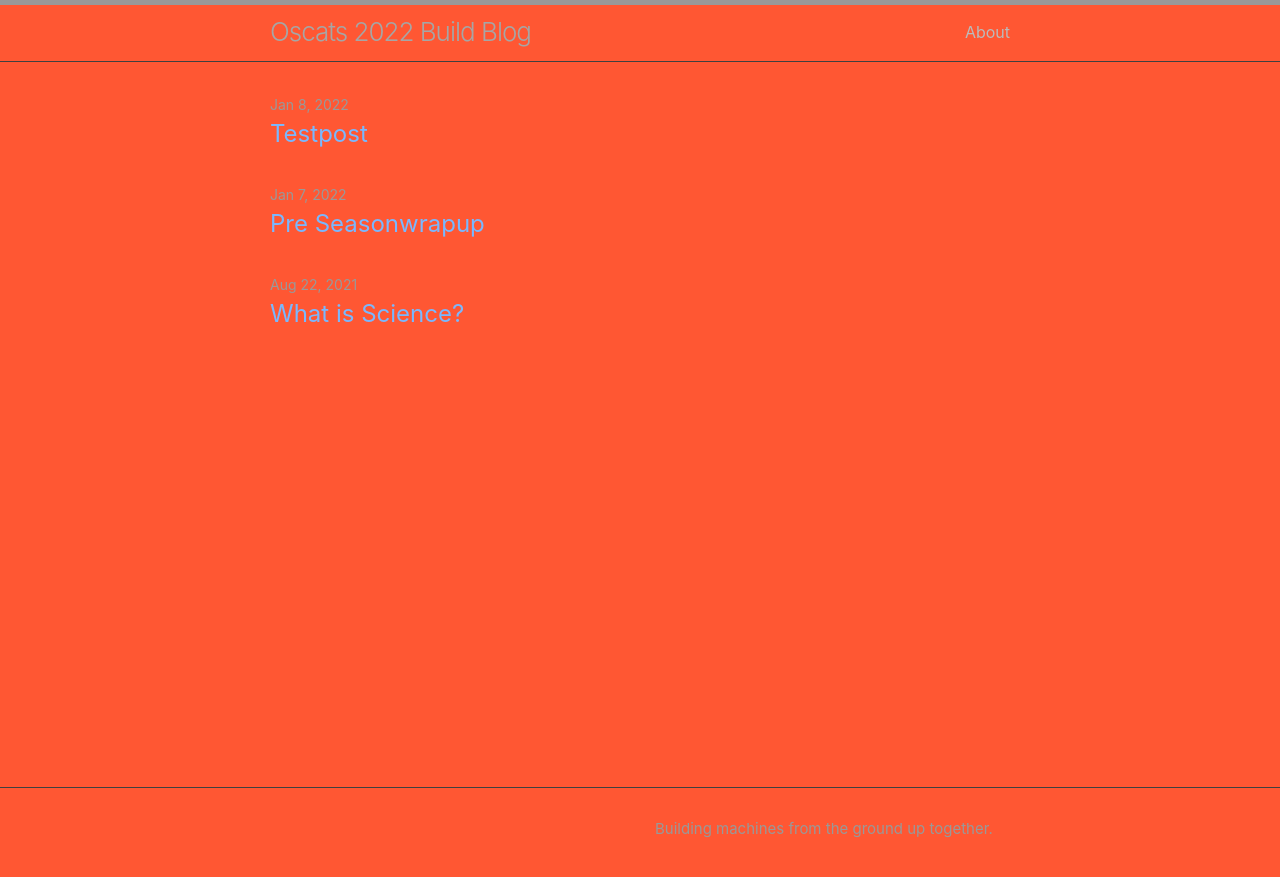
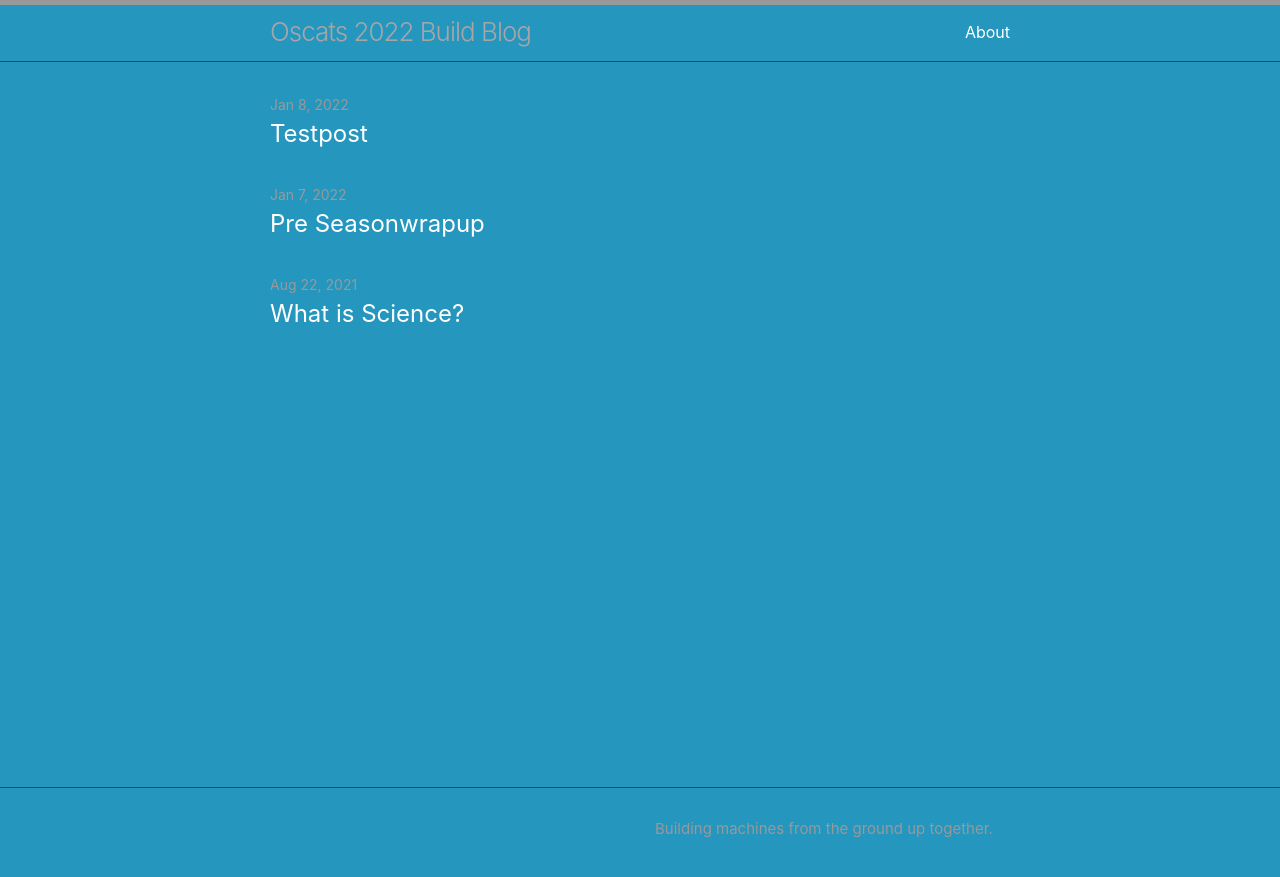
Before and after one commit to MrRSquared/MrRSquared.github.io, a Jekyll site: the page built from index.md, in a window 1280 px wide. Shown: the top 877 px of the page. Built offline with Jekyll 4.4.1, drawn with Linux system fonts in a browser that asks for light colours; nearby versions of some CDN libraries.

Commit message:
Update dark.scss

```diff
--- a/_sass/minima/skins/dark.scss
+++ b/_sass/minima/skins/dark.scss
@@ -6,11 +6,11 @@ $brand-color-dark:      darken($brand-color, 35%) !default;
 
 $site-title-color:      $brand-color-light !default;
 
-$text-color:            #bbbbbb !default;
-$background-color:      #FF5733 !default;
+$text-color:            #FFFFFF !default;
+$background-color:      #2596be !default;
 $code-background-color: #212121 !default;
 
-$link-base-color:       #79b8ff !default;
+$link-base-color:       #FFFFFF !default;
 $link-visited-color:    $link-base-color !default;
 $link-hover-color:      $text-color !default;
 
```
